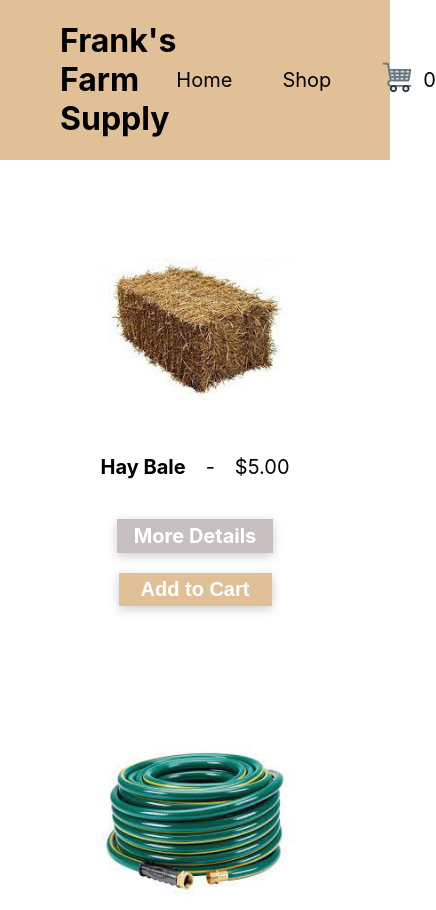
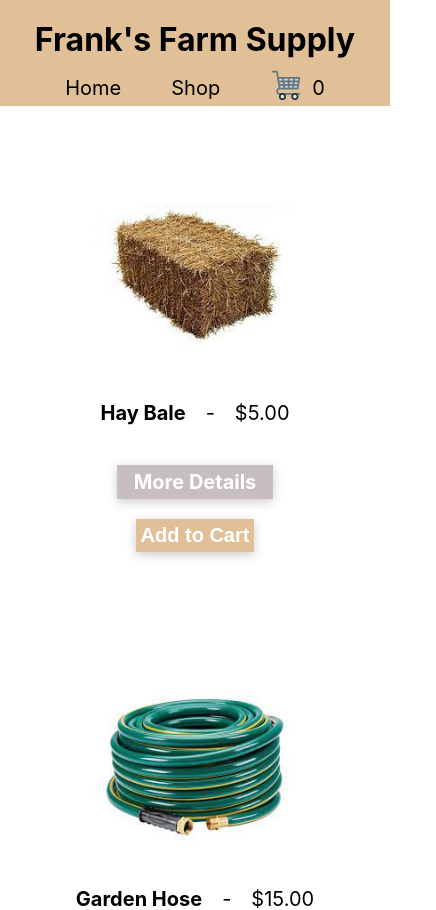
Before and after one commit to setback-king/shopping-cart, a React (Create React App) app: page /shopping-cart/items in a window 390 px wide. Shown: the top 910 px of the page, 436 px wide, since content can reach past the window. Built offline with nearby package versions, Linux system fonts and the light colour scheme.

Commit message:
mobile friendly

```diff
--- a/src/components/Data.js
+++ b/src/components/Data.js
@@ -1,7 +1,7 @@
 
 
 const dataList = [
-    {name: "Hay Bale", price: "5.00", url: "/itemPhotos/hay.jpeg", description: "Quality hay feed for animals, growing grass, etc.", id: "0", quantity: 1 },
+    {name: "Hay Bale", price: "5.00", url: "itemPhotos/hay.jpeg", description: "Quality hay feed for animals, growing grass, etc.", id: "0", quantity: 1 },
     {name: "Garden Hose", price: "15.00", url: "itemPhotos/garden.jpeg", description: "75ft garden hose 3/4inch diameter.", id: "1", quantity: 1},
     {name: "Sprinkler", price: "4.50", url: "itemPhotos/sprinkler.jpeg", description: "Bird eye sprinkler for lawn needs.", id: "2", quantity: 1},
     {name: "Tomato Seeds", price: "1.99", url: "itemPhotos/tomato.jpeg", description: "Heirloom tomato seeds.", id: "3", quantity: 1},
--- a/src/components/ItemInfoPage.js
+++ b/src/components/ItemInfoPage.js
@@ -17,10 +17,10 @@ function ItemInfoPage({addCart}) {
   return (
 
     <div className="itemInfoPage">
-      <div style={{height: "35vh", width: "20vw", backgroundColor: "tan", padding: "12px"}}><img className="item--image" style={{width: "100%", height: "100%"}} src={`../${url}`} alt=""/></div>
+      <div style={{height: "35vh", backgroundColor: "tan", padding: "12px"}}><img className="item--image" style={{width: "100%", height: "100%"}} src={`../${url}`} alt=""/></div>
       <div className="itemInfoPage">
         <h1 style={{fontSize: "40px", marginBottom: "-20px"}}>{name}</h1>
-        <p style={{fontSize: "35px"}}>{description}</p>
+        <p className="item--description">{description}</p>
         <span style={{marginBottom: "20px", marginTop: "-30px", fontSize: "30px"}}>${price}</span>
         <button className='addCart' style={{fontSize: "30px", backgroundColor:"black"}}id={id} onClick={(e) => addCart(e.target.id)}>Add to Cart</button>
 
--- a/src/components/ShoppingCartItem.js
+++ b/src/components/ShoppingCartItem.js
@@ -21,8 +21,9 @@ const ShoppingCartItem = ({url, name, price, id, quantity, addQuantity, lessQuan
             <div  className='quantity--amount' style={{marginLeft: "-10px", marginRight: "-10px"}}>{quantity}</div>
             <div id={id} style={styling} className="quantity" onClick={(e) => addQuantity(e.target.id)}>+</div>
             <div id={id}><img id={id} onClick={(e) => deleteCart(e.target.id)} className="deleteCart" src="itemPhotos/delete.png" alt="" /></div>
+            <div style={{marginLeft: "50px"}}><div>${totalCost}</div></div>
         </div>
-        <div className='contain'><div>${totalCost}</div></div>
+
 
     </div>
   )
--- a/src/index.css
+++ b/src/index.css
@@ -81,6 +81,7 @@ a {
   justify-content: space-between;
   align-items: center;
   background-color: rgb(225, 192, 152);
+  flex-wrap: wrap;
 }
 
 .header--title {
@@ -221,7 +222,7 @@ a {
 
 .addCart {
 
-  width: 45%;
+
   background-color: rgb(225, 192, 152);
   color: white;
   font-weight: bold;
@@ -254,7 +255,7 @@ a {
   margin: auto;
   justify-content: center;
   text-align: center;
-  padding: 10px 120px;
+
 
 }
 
@@ -262,7 +263,7 @@ a {
   display: flex;
   font-size: 20px;
   margin-top: 20px;
-  gap: 220px;
+  gap: 50px;
   flex-wrap: wrap;
 
 
@@ -281,7 +282,12 @@ a {
   padding: 4px 10px;
   text-align: center;
 }
+.item--description {
+  font-size: 30px;
+  font-style: italic;
+  margin-bottom: 40px;
 
+}
 .deleteCart {
   margin-left: 20px;
   cursor: pointer;
@@ -293,16 +299,19 @@ a {
   align-items: center;
   width: 300px;
   flex-wrap: wrap;
+  flex-wrap: wrap;
 }
+
+
 
 .contain--quantity {
   display: flex;
   align-items: center;
   gap: 30px;
-  width: 400px;
+  width: 500px;
   justify-items: flex-start;
   flex-wrap: wrap;
-  margin-right: -200px;
+
 
 
 }
@@ -312,7 +321,7 @@ a {
   flex-direction: column;
   gap: 90px;
   align-content: center;
-
+  margin-bottom: 30px;
   align-items: center;
 }
 
@@ -328,3 +337,32 @@ a {
   position: absolute;
   right: 0;
 }
+
+
+@media screen and (max-width: 800px) {
+  .header {
+    justify-content: center;
+  }
+  .header--title {
+    margin: auto;
+    margin-top: 20px;
+  }
+  nav {
+    margin: auto;
+    margin-top: 10px;
+  }
+  .cart--item {
+    justify-content: center;
+    margin-top: 70px;
+  }
+  .contain--quantity {
+    gap: 30px;
+    justify-content: center;
+  }
+  .contain {
+    justify-content: center;
+  }
+  .item--description {
+    font-size: 25px;
+  }
+}
```
